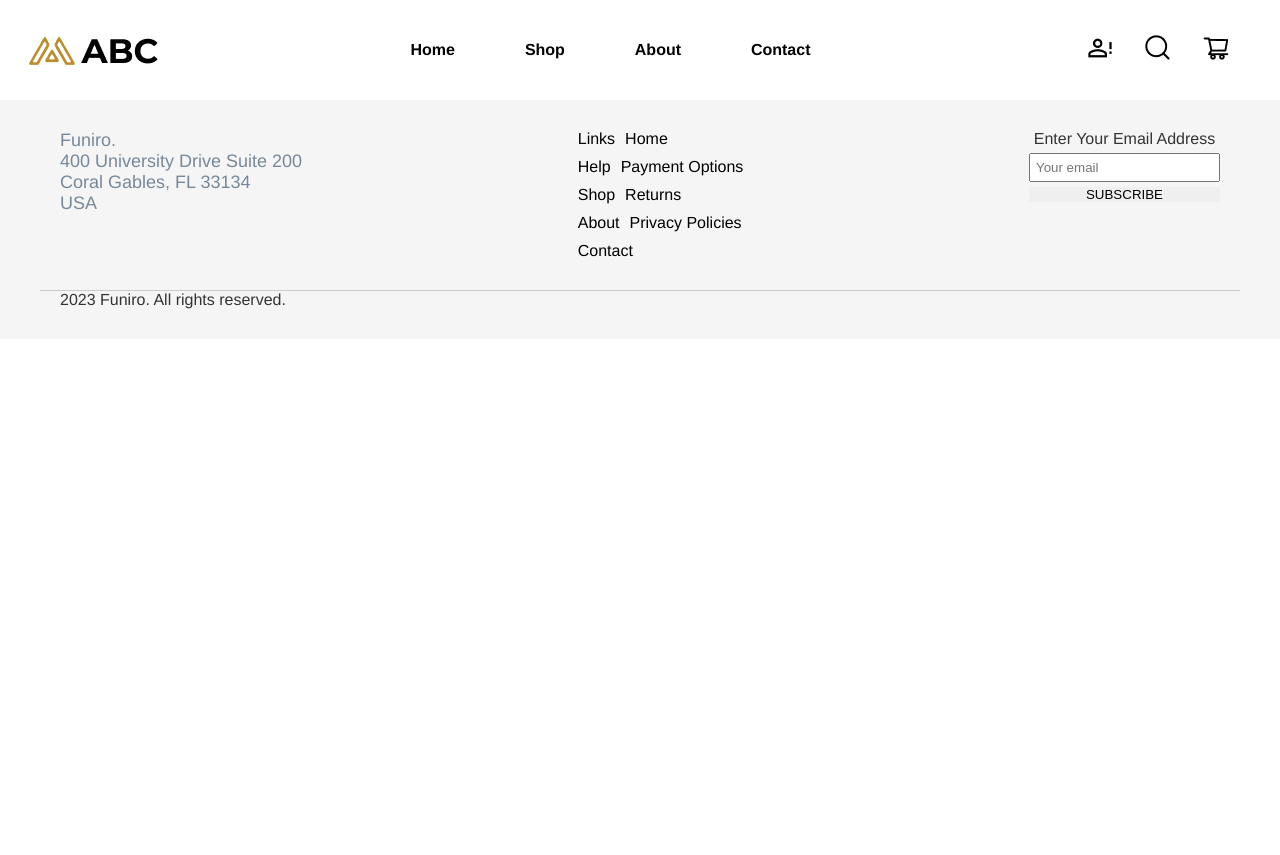
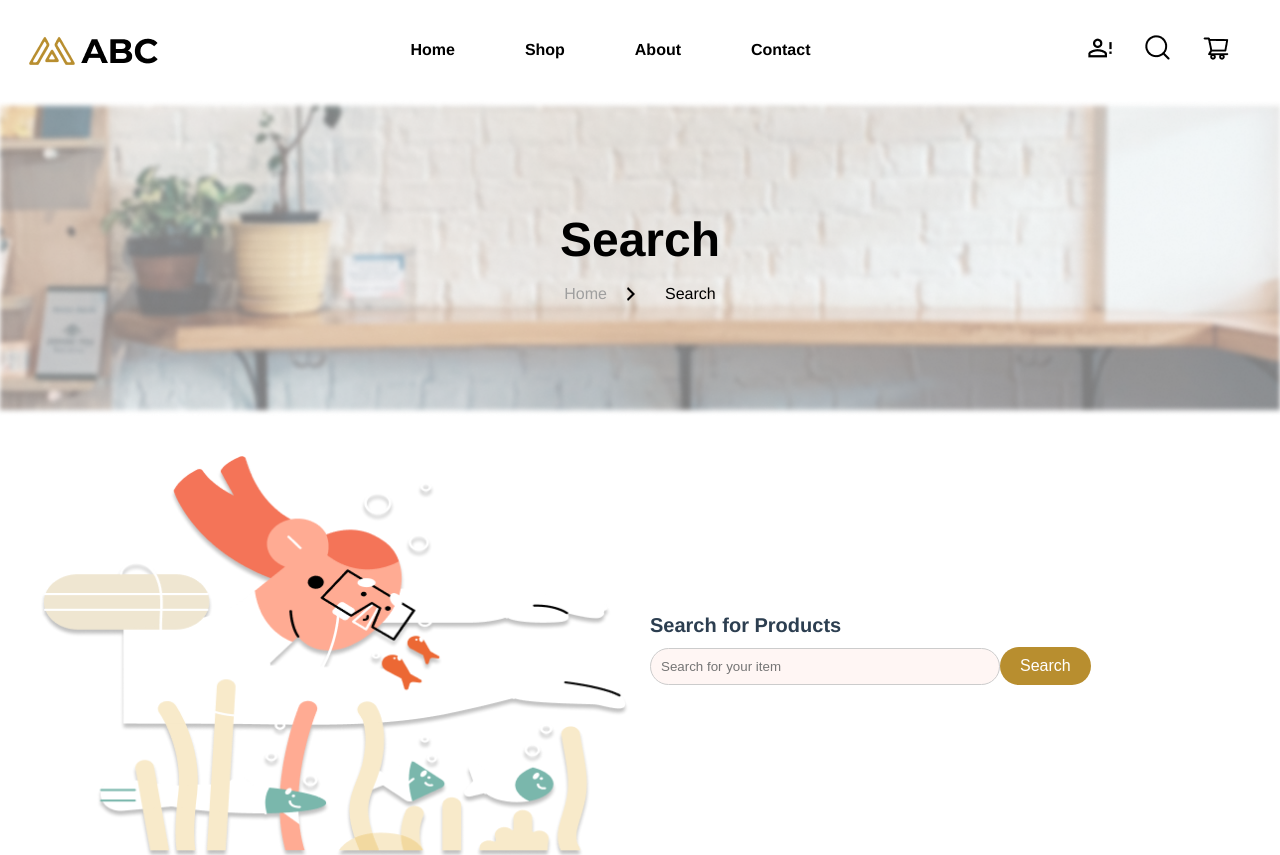
Before and after one commit to kimoninanina/e-Commercial, a Vue app: page /#/searchIndex in a window 1280 px wide. Shown: the top 855 px of the page. Before the commit the page ends 800 px from the top, so only its background shows below. Built offline with nearby package versions, Linux system fonts and the light colour scheme.

Commit message:
CREATE SEARCH PAGE

```diff
--- a/src/App.vue
+++ b/src/App.vue
@@ -24,7 +24,7 @@ export default {
   font-family: "Avenir", Helvetica, Arial, sans-serif;
   -webkit-font-smoothing: antialiased;
   -moz-osx-font-smoothing: grayscale;
-  text-align: center;
+
   color: #2c3e50;
   margin: 0;
 }
--- a/src/components/AppNavbar.vue
+++ b/src/components/AppNavbar.vue
@@ -41,7 +41,7 @@
       <router-link to="/loginIndex"
         ><img src="../assets/icon/account.png" alt="Logo"
       /></router-link>
-      <router-link to="/search"
+      <router-link to="/searchIndex"
         ><img src="../assets/icon/search.png" alt="Logo"
       /></router-link>
       <router-link to="/cartIndex"
--- a/src/router/index.js
+++ b/src/router/index.js
@@ -8,6 +8,7 @@ import ContactIndex from "../views/ContactIndex.vue"
 import CartIndex from "../views/CartIndex.vue"
 import AboutIndex from "../views/AboutIndex"
 import LoginIndex from "../views/LoginIndex"
+import SearchIndex from "../views/SearchIndex"
 
 Vue.use(Router)
 
@@ -56,6 +57,11 @@ export default new Router({
       path: "/loginIndex",
       component: LoginIndex,
       name: 'Login'
+    },
+    {
+      path: "/searchIndex",
+      component: SearchIndex,
+      name: 'Login'
     }
   ]
 })
--- a/src/views/LoginIndex.vue
+++ b/src/views/LoginIndex.vue
@@ -6,8 +6,31 @@
     </div>
     <div class="login-container">
       <div class="login-form">
+        <div class="toggle-button">
+          <button
+            @click="setMode('login')"
+            :class="{
+              'button-signin': mode === 'login',
+              active: mode === 'login',
+            }"
+          >
+            Sign In
+          </button>
+
+          <!-- 注册按钮 -->
+          <button
+            @click="setMode('register')"
+            :class="{
+              'button-signin': mode === 'register',
+              active: mode === 'register',
+            }"
+          >
+            Register
+          </button>
+        </div>
+
         <span>Welcome back !!!</span>
-        <h2>Sign In</h2>
+        <h2>{{ mode === "login" ? "Sign In" : "Register" }}</h2>
         <form>
           <div class="form-group">
             <label for="email">Email</label>
@@ -23,8 +46,22 @@
 
           <div class="info__form">
             <div class="button-container">
-              <button @click="login">Sign In</button>
-              <p>I don’t have an account? <a href="#">Sign up</a></p>
+              <!-- 根据模式渲染不同的按钮文本 -->
+              <button @click="mode === 'login' ? login : register">
+                {{ mode === "login" ? "Sign In" : "Register" }}
+              </button>
+              <p>
+                {{
+                  mode === "login"
+                    ? "I don't have an account?"
+                    : "Already have an account?"
+                }}
+                <a
+                  href="#"
+                  @click="setMode(mode === 'login' ? 'register' : 'login')"
+                  >{{ mode === "login" ? "Sign up" : "Sign in" }}</a
+                >
+              </p>
             </div>
           </div>
         </form>
@@ -48,7 +85,22 @@ export default {
         { name: "Home", path: "/homeIndex" },
         { name: "Login", path: "/LoginIndex" },
       ],
+      mode: "login", // 初始模式为登录
+      email: "",
+      password: "",
     };
+  },
+  methods: {
+    // 设置模式的方法
+    setMode(selectedMode) {
+      this.mode = selectedMode;
+    },
+    login() {
+      // 处理登录逻辑
+    },
+    register() {
+      // 处理注册逻辑
+    },
   },
 };
 </script>
@@ -84,6 +136,24 @@ export default {
   align-items: center;
   height: 100vh;
   text-align: left;
+  .toggle-button {
+    margin-top: 30px;
+    padding-bottom: 30px;
+    display: flex;
+    margin-left: -20px;
+
+    button {
+      background-color: transparent;
+      color: inherit;
+      padding: 10px 20px;
+      border: none;
+      font-size: 16px;
+      cursor: pointer;
+      text-decoration: underline; /* 初始状态下带有下划线 */
+      margin-right: 10px;
+      border-radius: 20px;
+    }
+  }
 
   .login-form {
     flex: 1;
@@ -163,4 +233,17 @@ export default {
     }
   }
 }
+
+/* 当按钮被选中时的样式 */
+.button-signin.active {
+  background-color: #b88e2f;
+  color: #fff;
+  text-decoration: none; /* 移除下划线 */
+  cursor: pointer;
+  transition: background-color 0.3s ease; /* 添加过渡效果 */
+}
+
+.button-signin.active:hover {
+  background-color: #bd741a; /* 添加悬停时的背景颜色 */
+}
 </style>
--- /dev/null
+++ b/src/views/SearchIndex.vue
@@ -0,0 +1,132 @@
+<template>
+  <div class="search-page">
+    <div class="search__banner">
+      <h1>Search</h1>
+      <BreadcrumbNav :path="path" />
+    </div>
+    <div class="search-content">
+      <div class="search-image">
+        <img src="../assets/Search.png" alt="Search Image" />
+      </div>
+      <div class="search-form">
+        <h2 class="form-title">Search for Products</h2>
+        <form>
+          <input type="text" v-model="searchQuery" placeholder="Search for your item" />
+          <button @click="search">Search</button>
+        </form>
+      </div>
+    </div>
+  </div>
+</template>
+
+<script>
+import BreadcrumbNav from "@/components/BreadcrumbNav.vue";
+
+export default {
+  components: { BreadcrumbNav },
+  data() {
+    return {
+      input: 1,
+      path: [
+        { name: "Home", path: "/homeIndex" },
+        { name: "Search", path: "/searchIndex" },
+      ],
+      searchQuery: "",
+      searchResults: [], // Store search results here
+    };
+  },
+  methods: {
+    search() {
+      // Implement your search logic here
+      // Populate this.searchResults with the search results
+    },
+  },
+};
+</script>
+
+<style lang="scss" scoped>
+.search-page {
+  display: flex;
+  flex-direction: column;
+  align-items: center;
+
+  .search__banner {
+    width: 100%;
+    height: 316px;
+    background-image: url("@/assets/shop/banner.png");
+    background-repeat: no-repeat;
+    background-size: 100% 100%;
+    display: flex;
+    flex-direction: column;
+    justify-content: center;
+    align-items: center;
+
+    h1 {
+      color: #000;
+      font-size: 48px;
+      line-height: 72px;
+    }
+  }
+
+  .search-content {
+    display: flex;
+    align-items: center;
+    justify-content: space-between;
+    padding: 40px;
+    width: 100%;
+
+    .search-image {
+      flex: 1;
+      max-width: 50%; /* 左侧图片占据宽度的一半 */
+      margin-right: 20px; /* 添加右侧间距 */
+
+      img {
+        max-width: 100%;
+        height: auto;
+      }
+    }
+
+    .search-form {
+      flex: 1;
+      display: flex;
+      flex-direction: column; /* 将表单内部的元素以列方式排列 */
+
+      .form-title {
+        font-size: 20px;
+        font-weight: bold;
+        margin-bottom: 10px;
+        text-align: left;
+        margin-top: 0; /* 添加上边距以解决对齐问题 */
+      }
+
+      form {
+        input {
+          max-width: 350px;
+          width: 100%;
+          padding: 10px;
+          border: 1px solid #ccc;
+          border-radius: 20px;
+          background-color: #fff6f4;
+          margin-bottom: 20px;
+        }
+
+        button {
+          background-color: #b88e2f;
+          color: #fff;
+          padding: 10px 20px;
+          border: none;
+          border-radius: 20px;
+          font-size: 16px;
+          cursor: pointer;
+          transition: background-color 0.3s ease;
+          margin-right: 10px;
+
+          &:hover {
+            background-color: #bd741a;
+          }
+        }
+      }
+    }
+  }
+}
+</style>
--- a/src/views/ShopIndex.vue
+++ b/src/views/ShopIndex.vue
@@ -1,9 +1,9 @@
 <template>
   <section class="shop-container">
     <div class="shop">
-
       <div class="shop-heading-background">
         <div class="text-center">
+          <h1>Shop</h1>
           <BreadcrumbNav :path="path" />
         </div>
       </div>
@@ -36,7 +36,18 @@ export default {
 };
 </script>
 
-<style scoped>
+<style lang="scss" scoped>
+.shop-container {
+  display: flex;
+  flex-direction: column;
+  align-items: center;
+  .shop {
+    h1 {
+      color: #000;
+      font-size: 48px;
+      line-height: 72px;
+    }
+
     .shop-heading-background {
       background-image: url("../assets/Shop.png");
       background-size: cover;
@@ -48,6 +59,7 @@ export default {
       font-size: large;
       font-weight: 400;
     }
+  }
 
   .text-center {
     text-align: center;
@@ -56,8 +68,11 @@ export default {
     align-items: center;
   }
 
-.logo-and-footer img {
+  .logo-and-footer {
+    img {
       max-width: 100%;
       height: auto;
     }
+  }
+}
 </style>
```
Also changed, not shown: src/assets/Search.png (added). Lines whose indentation alone changed are shown as unchanged.
